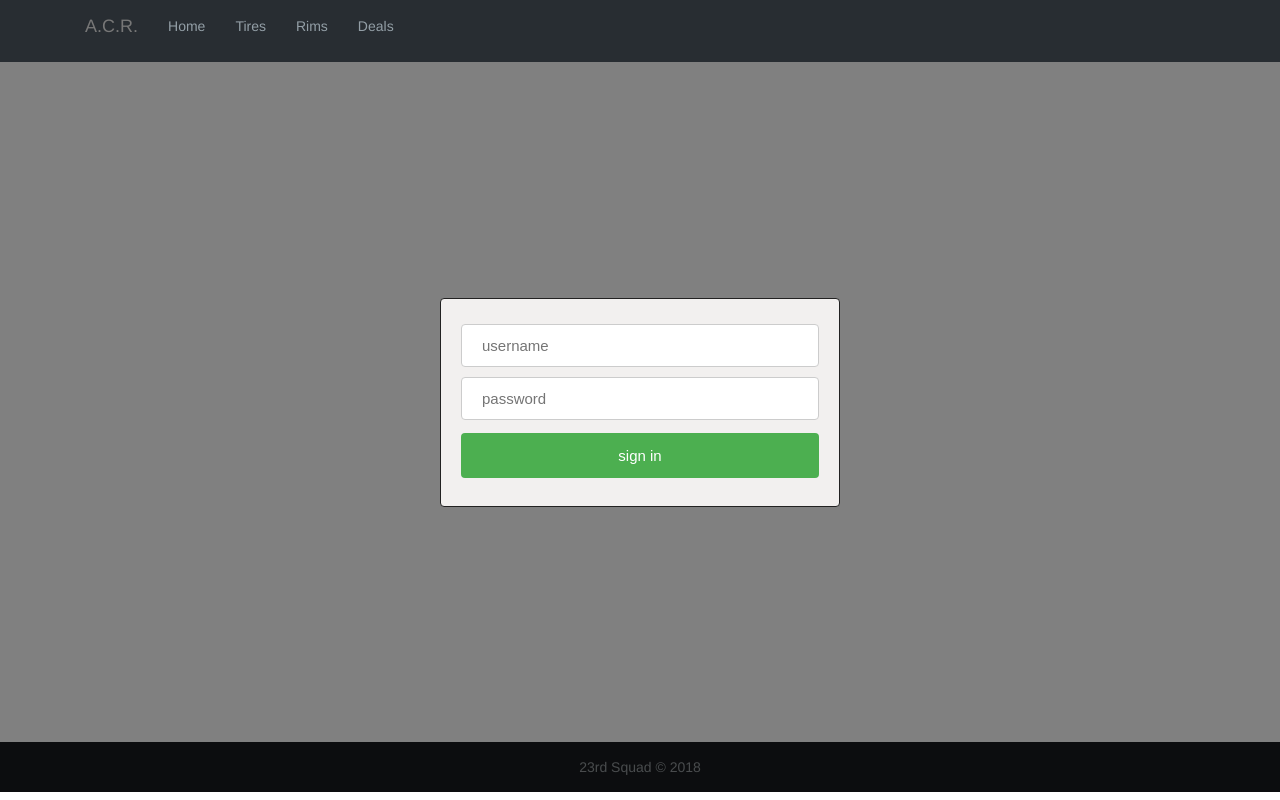
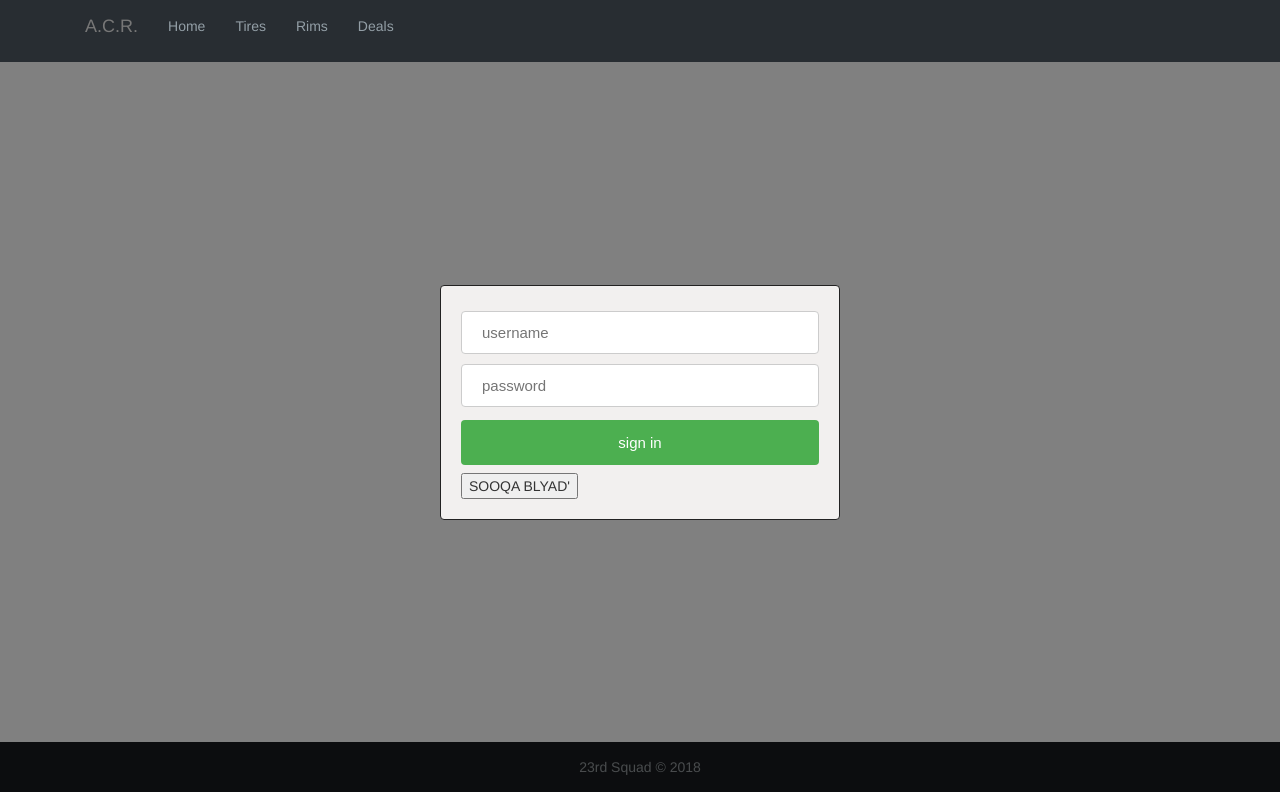
Before and after one commit to Whatever90/acr-tire-shop, a React (Create React App) app: page /#/login in a window 1280 px wide. Built offline with nearby package versions, Linux system fonts and the light colour scheme; no server answers.

Commit message:
adding users

```diff
--- a/src/components/Admin/Login/Login.js
+++ b/src/components/Admin/Login/Login.js
@@ -32,6 +32,21 @@ class Login extends Component {
     }
   }
 
+  createAdmin = () => {
+    console.log("fool")
+    const username = 'admin';
+    const password = '1';
+    axios.post('/register', {
+      username,
+      password
+    }).then(response => {
+      this.props.login(response.data.username)
+      this.props.history.push('/admin');
+    }).catch(error => {
+      alert("Wrong email or password");
+    })
+  }
+
   login = () => { // Login as admin
     const username = this.state.userInput
     const password = this.state.passInput
@@ -61,6 +76,7 @@ class Login extends Component {
 
             <button className="submit-btn" onClick={ this.login }>sign in</button>
             <div className="login-info-container">{this.state.errorMessage}</div>
+            <button type='button' onClick={this.createAdmin}>SOOQA BLYAD'</button>
           </div>
       </div>
     );
```
